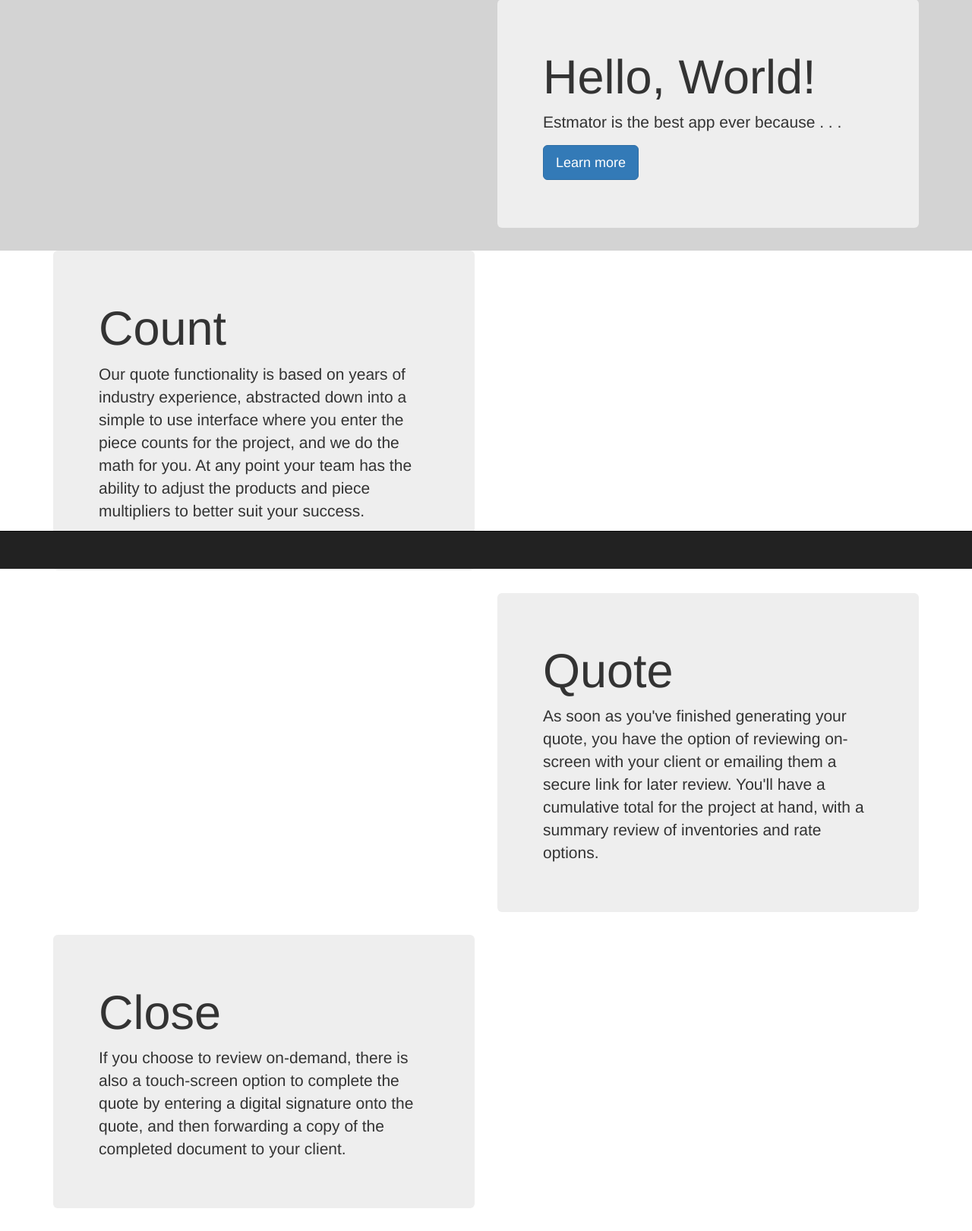
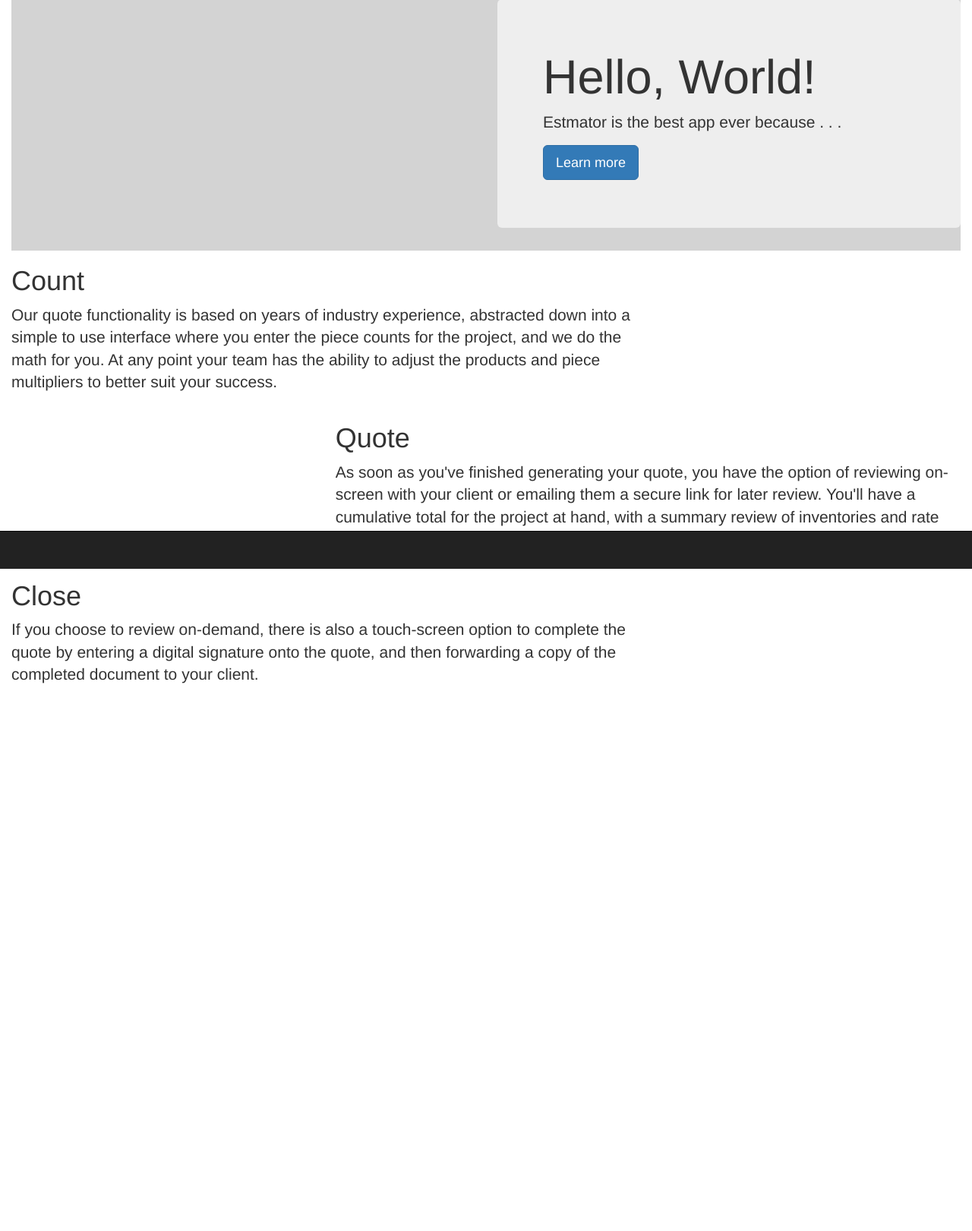
Before and after one commit to Estmator/EstmatorApp, a Django app: page / in a window 1280 px wide. Shown: the part 51-1672 px from the top of the page at 76% size. After the commit the page ends 951 px from the top, so only its background shows below. Run offline with Django 3.2, Linux system fonts and the light colour scheme; some libraries are stand-ins or nearby versions.

Commit message:
Adjust for fixed header and footer

```diff
--- a/estmator_project/estmator_project/static/css/style.css
+++ b/estmator_project/estmator_project/static/css/style.css
@@ -2,6 +2,10 @@
 –––––––––––––––––––––––––––––––––––––––––––––––––– */
 html {
     overflow-x: hidden;
+}
+
+body {
+    height: 100%;
 }
 
 
@@ -11,8 +15,24 @@ html {
     padding-top: 50px;
 }
 
+.pad_bottom_50 {
+    padding-bottom: 50px;
+}
+
+.pad_top_75 {
+    padding-top: 75px;
+}
+
+.pad_bottom_75 {
+    padding-bottom: 75px;
+}
+
 .margin_top_50 {
     margin-top: 50px;
+}
+
+.margin_bottom_50 {
+    margin-bottom: 50px;
 }
 
 
--- a/estmator_project/estmator_project/templates/base.html
+++ b/estmator_project/estmator_project/templates/base.html
@@ -71,7 +71,7 @@
     {% endblock %}
     </header>
 
-    <main id="content" class="margin_top_50">
+    <main id="content" class="pad_top_50 pad_bottom_50 container-fluid">
     {% block content %}{% endblock %}
     </main>
 
--- a/estmator_project/estmator_project/templates/index.html
+++ b/estmator_project/estmator_project/templates/index.html
@@ -15,7 +15,6 @@
 
 {% block content %}
 <section class="gray" lazy-background="">
-  <div class="container">
     <div class="row">
       <div class="col-md-6">
 
@@ -28,18 +27,16 @@
         </div>
       </div>
     </div><!-- end row -->
-  </div><!-- end container -->
 </section>
 
 <section lazy-background="">
-  <div class="container">
 
     <div class="row">
 
-      <div class="col-md-6">
-        <div class="jumbotron">
+      <div class="col-md-8">
+        <div class="">
           <h1>Count</h1>
-          <p>
+          <p class="lead">
             Our quote functionality is based on years of industry experience,
             abstracted down into a simple to use interface where you enter the
             piece counts for the project, and we do the math for you. At any
@@ -49,27 +46,25 @@
         </div>
       </div>
 
-      <div class="col-md-6">
+      <div class="col-md-4">
 
       </div>
 
     </div><!-- end row -->
-  </div><!-- end container -->
 </section>
 
 <section lazy-background="">
-  <div class="container">
 
     <div class="row">
 
-      <div class="col-md-6">
+      <div class="col-md-4">
 
       </div>
 
-      <div class="col-md-6">
-        <div class="jumbotron">
+      <div class="col-md-8">
+        <div class="">
           <h1>Quote</h1>
-          <p>
+          <p class="lead">
             As soon as you've finished generating your quote, you have the option of
             reviewing on-screen with your client or emailing them a secure link for
             later review. You'll have a cumulative total for the project at hand, with
@@ -79,18 +74,16 @@
       </div>
 
     </div><!-- end row -->
-  </div><!-- end container -->
 </section>
 
 <section lazy-background="">
-  <div class="container">
 
     <div class="row">
 
-      <div class="col-md-6">
-        <div class="jumbotron">
+      <div class="col-md-8">
+        <div class="">
           <h1>Close</h1>
-          <p>
+          <p class="lead">
             If you choose to review on-demand, there is also a touch-screen
             option to complete the quote by entering a digital signature onto
             the quote, and then forwarding a copy of the completed document to
@@ -99,11 +92,10 @@
         </div>
       </div>
 
-      <div class="col-md-6">
+      <div class="col-md-4">
 
       </div>
 
     </div><!-- end row -->
-  </div><!-- end container -->
 </section>
 {% endblock %}
```
